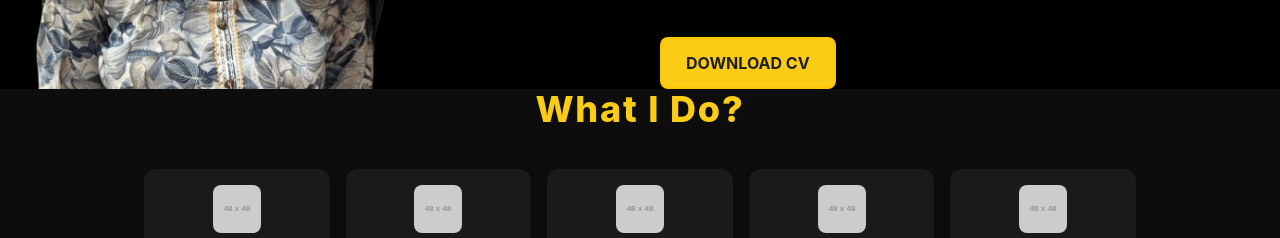
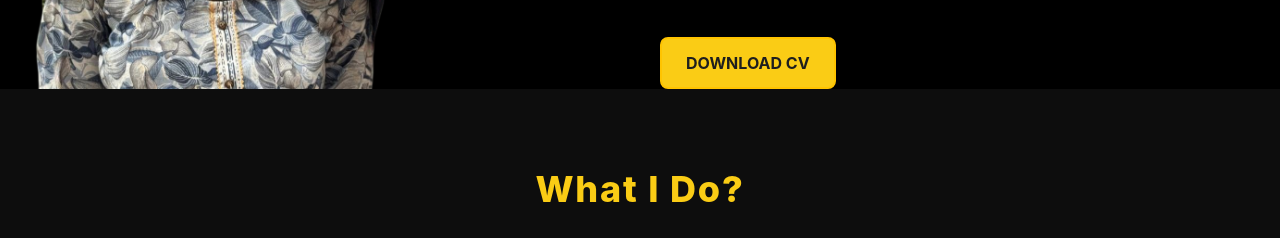
Before and after one commit to KaviyaPriyaNaganathan/Kaviya_Nagu_Portfolio, a website: page docs/index.html in a window 1280 px wide. Shown: the part 976-1214 px from the top of the page. Drawn offline with nearby package versions, Linux system fonts and the light colour scheme; placeholder pictures from the web are drawn by us.

Commit message:
Update index.html
Added padding top to what i do section

```diff
--- a/docs/index.html
+++ b/docs/index.html
@@ -125,7 +125,7 @@
             </div>
         </section>
 
-        <section id="skills" class="content-section skills-container container max-w-5xl mx-auto space-y-10 w-full px-4">
+        <section id="skills" class="content-section skills-container container max-w-5xl mx-auto space-y-10 w-full px-4 pt-20">
             <h2 class="text-yellow-400 text-3xl md:text-4xl font-extrabold text-center tracking-wider mb-8">
                 What I Do?
             </h2>
```
